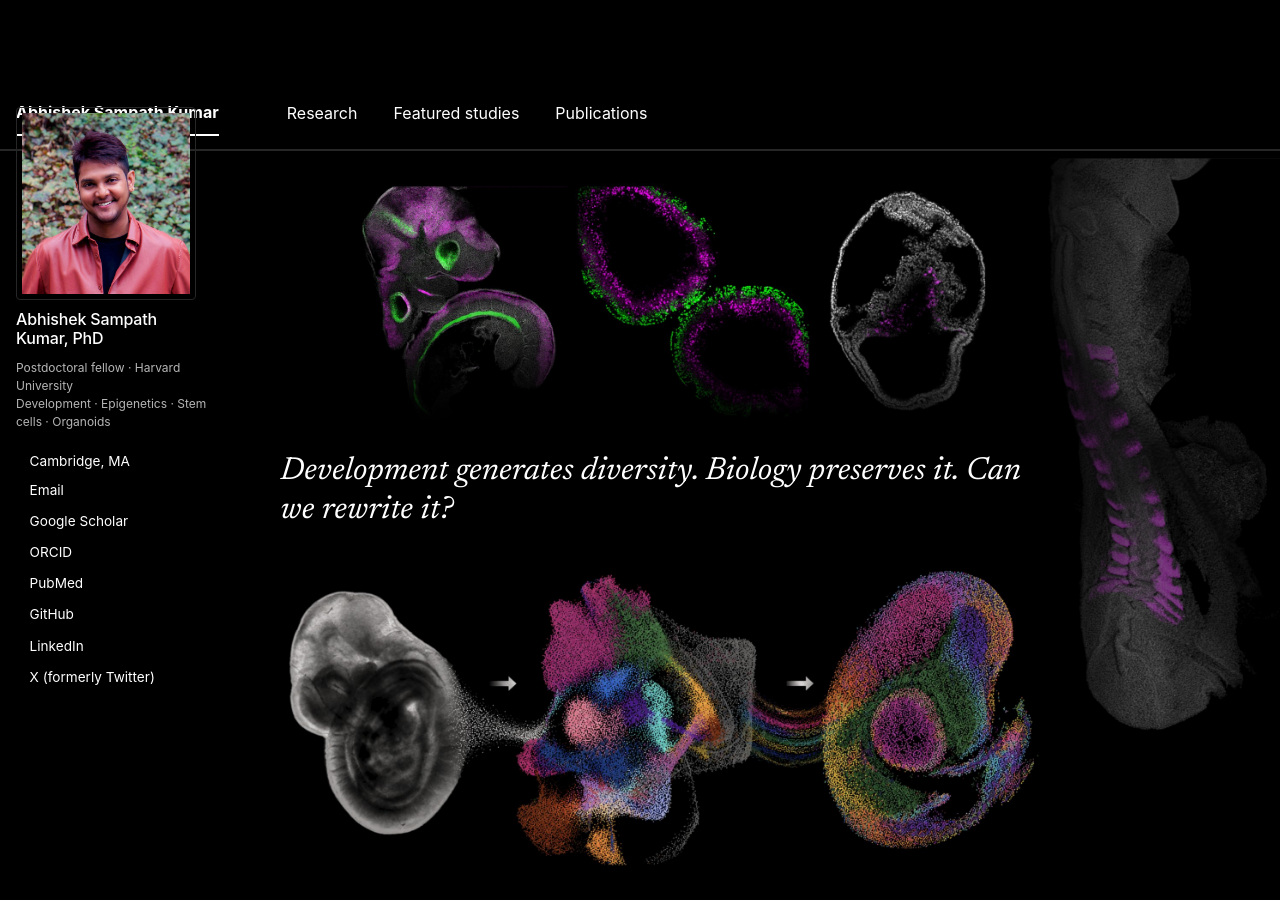
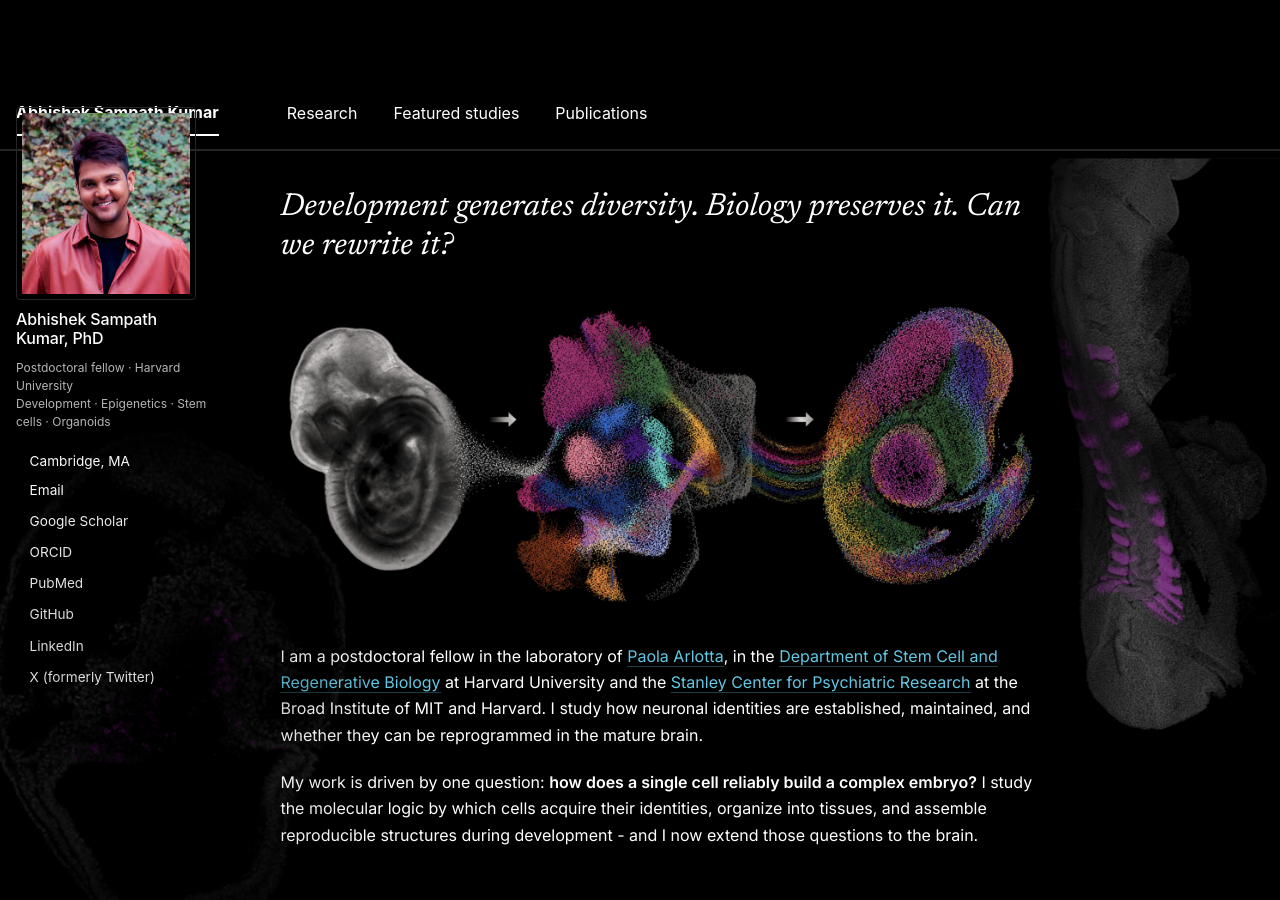
Before and after one commit to AbhiSampathKumar/abhisampathkumar.github.io, a Jekyll site: the page built from _pages/about.md, in a window 1280 px wide and 900 px high. Built offline with Jekyll 4.4.1, drawn with Linux system fonts in a browser that asks for light colours; a script that is not in the unit is left out.

Commit message:
Add files via upload

```diff
--- a/_pages/about.md
+++ b/_pages/about.md
@@ -9,10 +9,9 @@ redirect_from:
 <!-- Specimen running down the right-hand margin, fixed as you scroll.
      Hidden below 1200px wide so it never crowds the text. -->
 <div class="side-specimen" style="--side-img: url('/images/side-specimen.jpg')"></div>
+<!-- Ring embryo, low in the left margin, under the sidebar links -->
+<div class="backdrop backdrop--bl" style="--backdrop-img: url('/images/bd-ring2.jpg')"></div>
 
-<!-- Microscopy band. Swap the filename to change the image; the fade is in
-     _includes/head/custom.html. -->
-<div class="band" style="--band-img: url('/images/band-home.jpg')"></div>
 
 <p class="tagline">Development generates diversity. Biology preserves it. Can we rewrite it?</p>
 
```
Also changed, not shown: _pages/research.md (+0 -2 lines).
